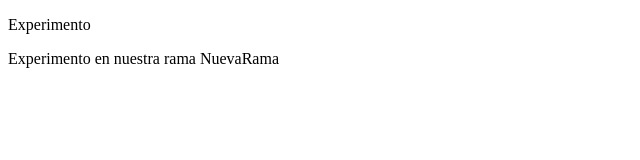
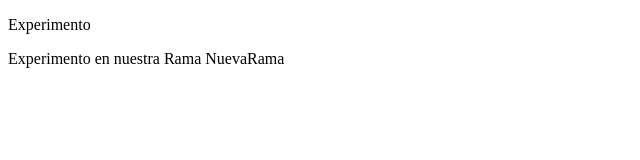
Before and after one commit to JosephDanielRuizRuiz/ProyectoNumeroUno, a plain HTML site: page index.html in a window 1280 px wide. Shown: the full height of the page, 0-640 px from the left. Drawn offline with Linux system fonts and the light colour scheme.

Commit message:
Nuevo texto

```diff
--- a/index.html
+++ b/index.html
@@ -7,7 +7,7 @@
 <body>
     <div class="Container">
         <p>Experimento</p>
-        <p>Experimento en nuestra rama NuevaRama</p>
+        <p>Experimento en nuestra Rama NuevaRama</p>
     </div>
 </body>
 </html>
```
